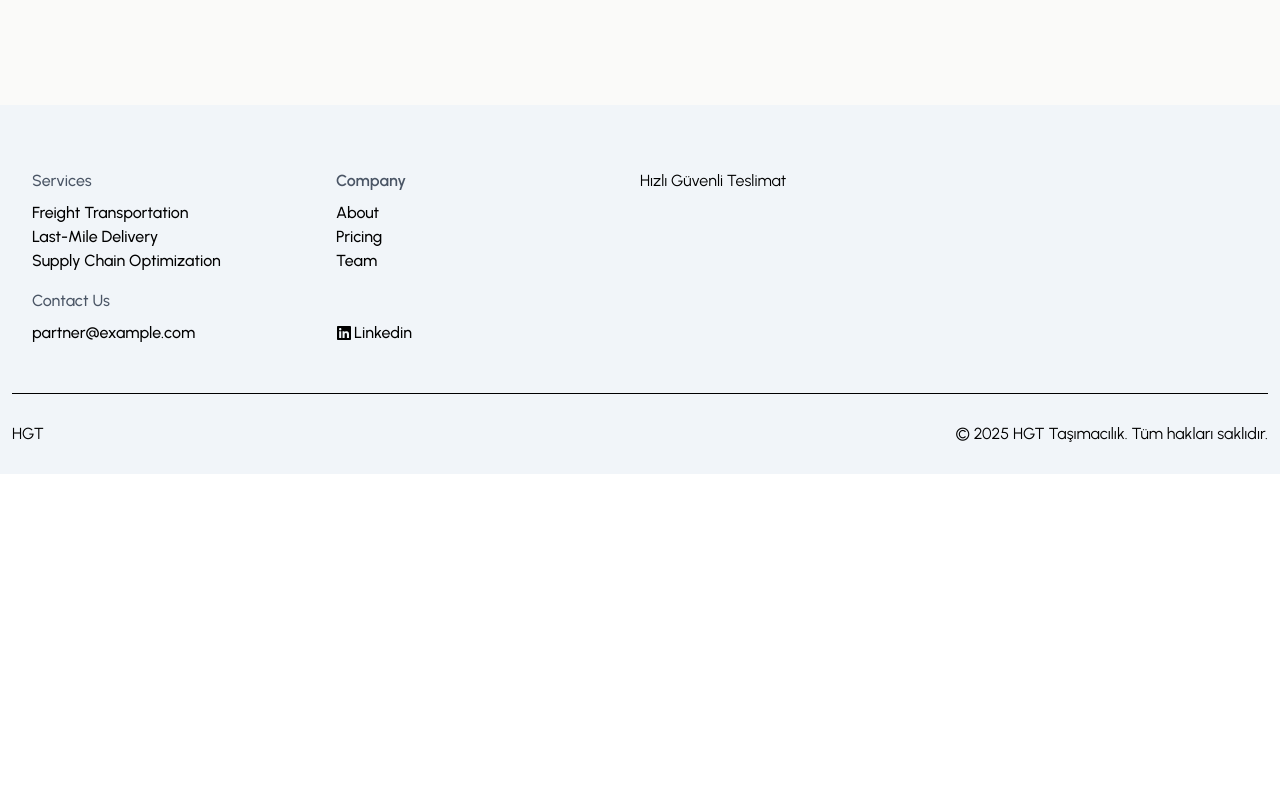
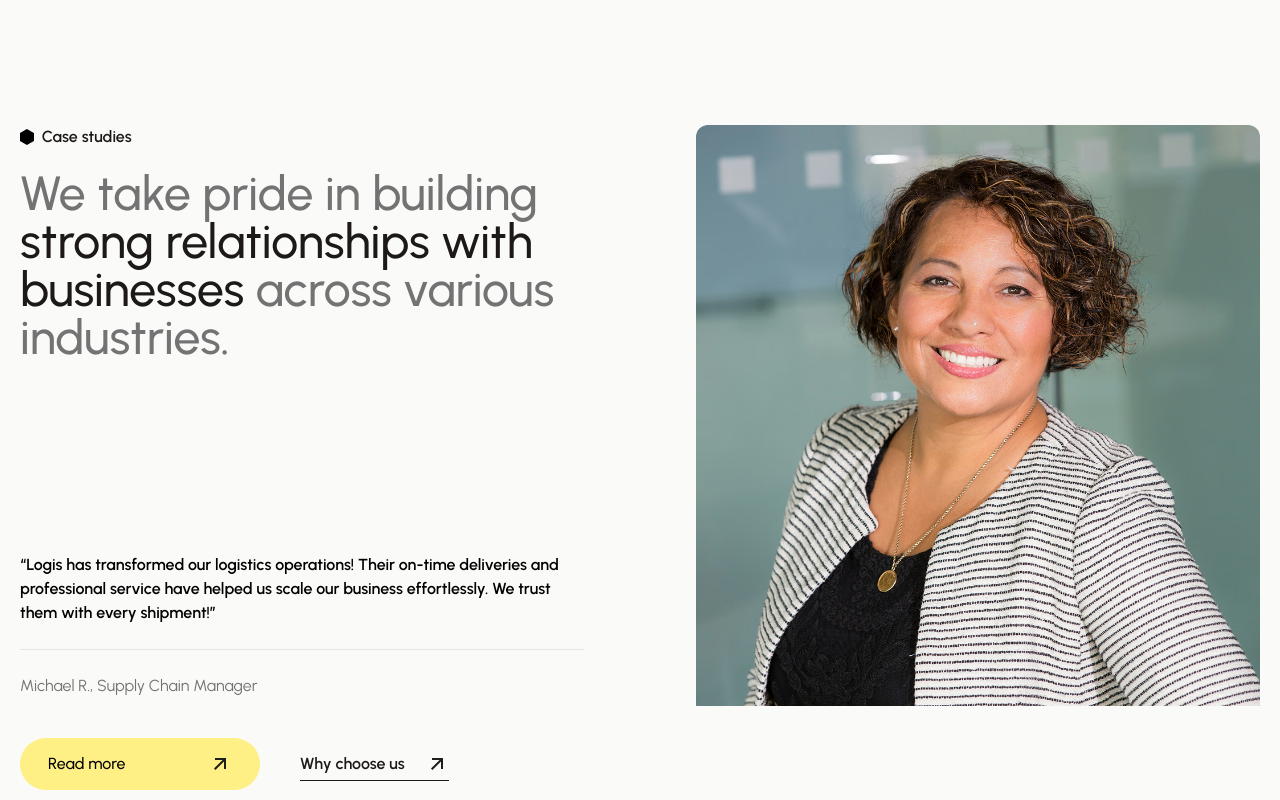
Before and after one commit to GhostKozak/hgt-web, a Next.js app: page / in a window 1280 px wide. Shown: the part 2720-3520 px from the top of the page. Before the commit the page ends 3194 px from the top, so only its background shows below. Built offline with nearby package versions, Linux system fonts and the light colour scheme.

Commit message:
feat: added case studies section

```diff
--- a/src/app/page.tsx
+++ b/src/app/page.tsx
@@ -1,4 +1,5 @@
 import AboutUs from "@/components/About";
+import CaseStudies from "@/components/CaseStudies";
 import Footer from "@/components/Footer";
 import Header from "@/components/Header";
 import Hero from "@/components/Hero";
@@ -11,6 +12,7 @@ export default function Home() {
       <Hero />
       <AboutUs />
       <Service />
+      <CaseStudies />
       <Footer />
     </>
   );
--- a/src/components/About.tsx
+++ b/src/components/About.tsx
@@ -25,6 +25,7 @@ export default function AboutUs() {
                 </span>{" "}
                 seamless and reliable logistics solutions,
                 <span className="text-neutral-500">
+                  {" "}
                   ensuring businesses stay ahead with efficient transportation
                   and supply chain management.
                 </span>
--- /dev/null
+++ b/src/components/CaseStudies.tsx
@@ -0,0 +1,70 @@
+import Image from "next/image";
+import { PrimaryButton, StaticButton } from "./Buttons";
+import ListAnchor from "./list-anchor";
+
+export default function CaseStudies() {
+  return (
+    <section className="bg-stone-50 p-5 pb-32 text-stone-900">
+      <div className="container mx-auto flex">
+        <div className="flex flex-col gap-16 lg:flex-row lg:gap-28">
+          <div className="order-1 flex w-full flex-col gap-8 lg:order-first lg:gap-48">
+            <div className="flex flex-col gap-5">
+              <div className="flex items-center gap-2 font-semibold text-stone-900">
+                <ListAnchor backgroundColor="#000" /> Case studies
+              </div>
+              <div>
+                <h2 className="text-3xl font-medium text-stone-900 lg:text-5xl">
+                  <span className="text-neutral-500">
+                    We take pride in building
+                  </span>{" "}
+                  strong relationships with businesses
+                  <span className="text-neutral-500">
+                    {" "}
+                    across various industries.
+                  </span>
+                </h2>
+              </div>
+            </div>
+            <div className="flex flex-col gap-10">
+              <div className="flex flex-col gap-6">
+                <div>
+                  <p className="font-semibold text-black">
+                    “Logis has transformed our logistics operations! Their
+                    on-time deliveries and professional service have helped us
+                    scale our business effortlessly. We trust them with every
+                    shipment!”
+                  </p>
+                </div>
+                <hr className="border-neutral-200" />
+                <div>
+                  <p className="text-neutral-500">
+                    Michael R., Supply Chain Manager
+                  </p>
+                </div>
+              </div>
+              <div className="flex gap-10">
+                <div>
+                  <PrimaryButton text="Read more" />
+                </div>
+                <div className="inline-flex items-center">
+                  <StaticButton text="Why choose us" />
+                </div>
+              </div>
+            </div>
+          </div>
+          <div className="relative h-96 w-full overflow-hidden rounded-xl lg:h-full">
+            <div className="absolute top-0 left-0">
+              <Image
+                src={"/person.jpg"}
+                alt=""
+                width={990}
+                height={1020}
+                className="h-full w-full object-cover object-[49%_25.9%]"
+              />
+            </div>
+          </div>
+        </div>
+      </div>
+    </section>
+  );
+}
```
Also changed, not shown: public/person.jpg (added).
